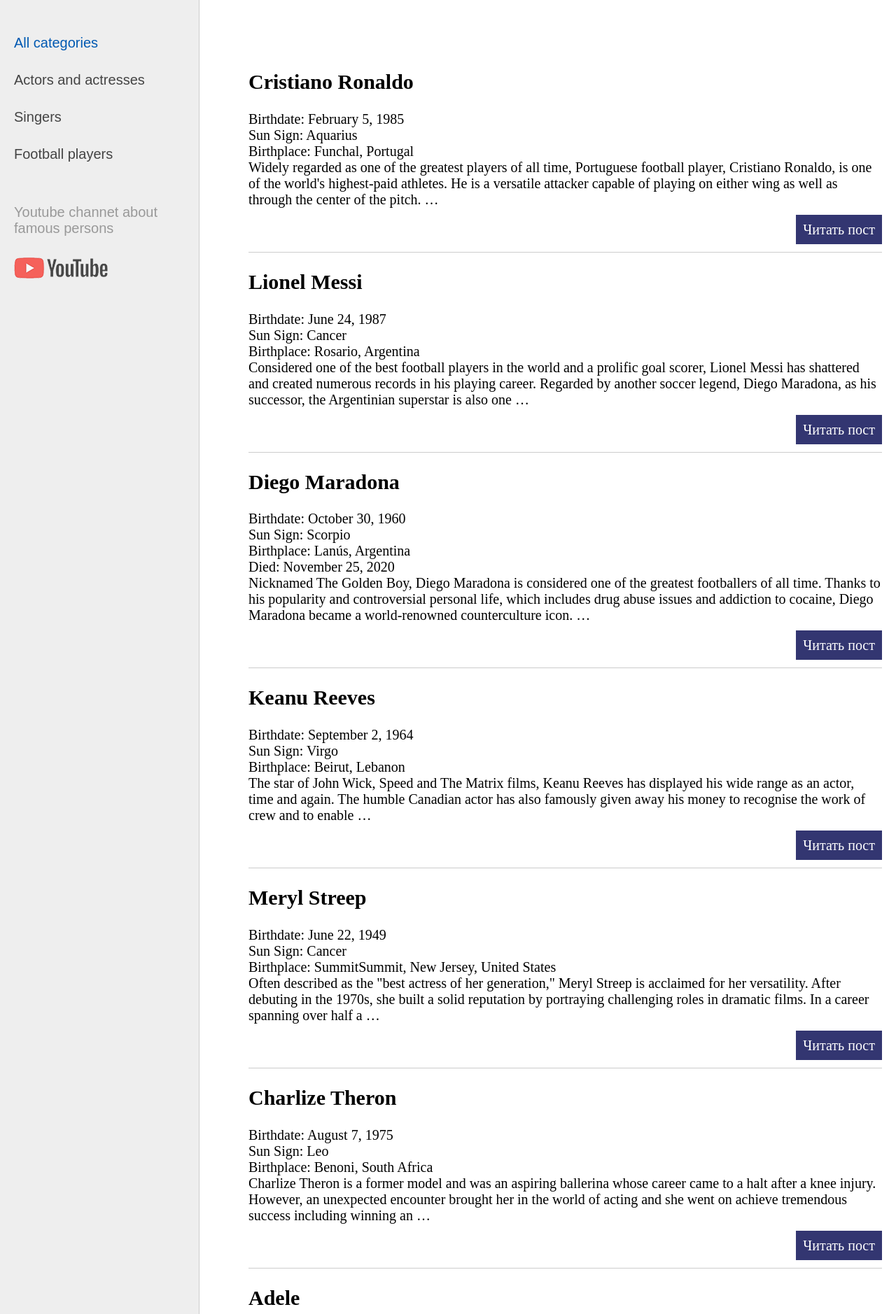
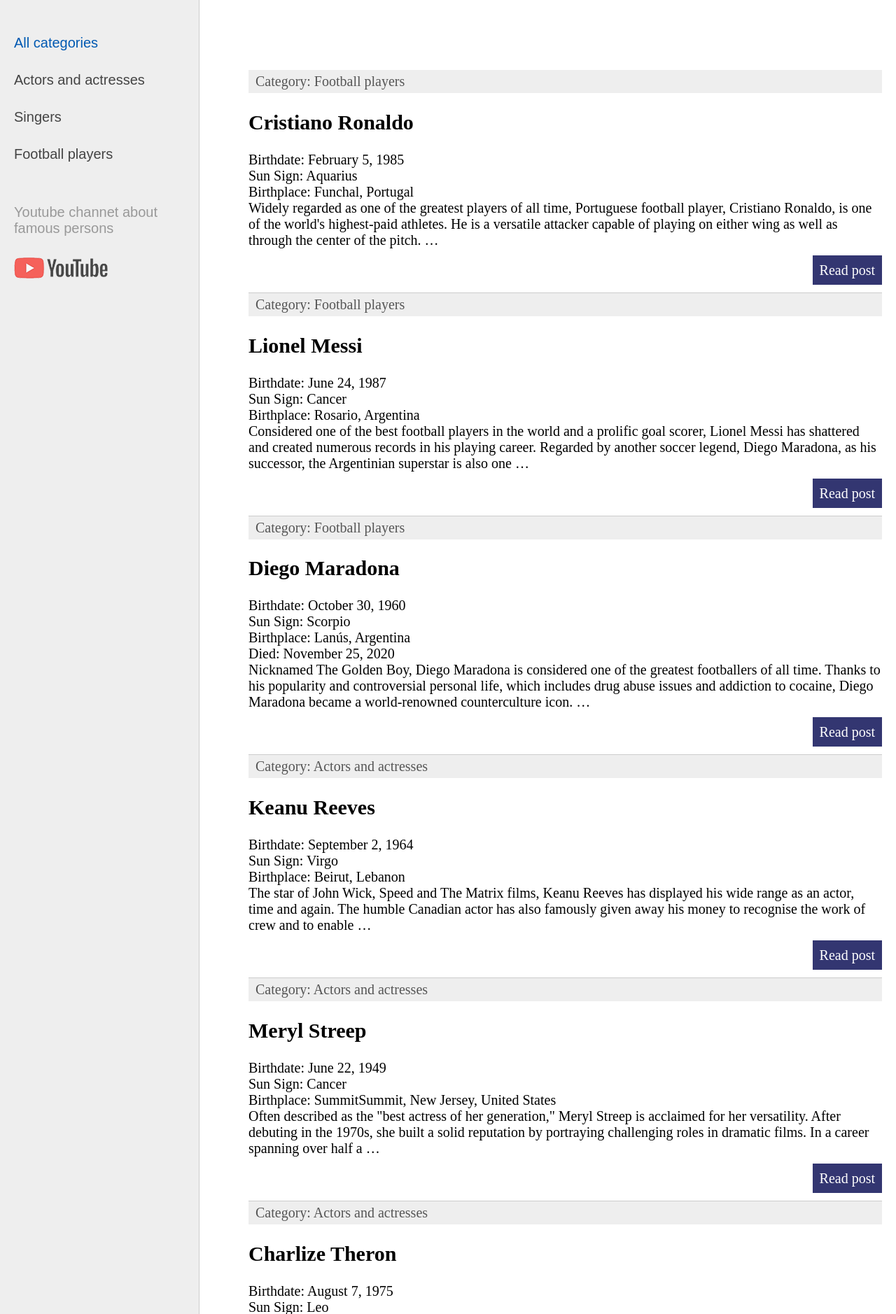
Before and after one commit to yapolukr/famous-rest-api, a Django app: page / in a window 1280 px wide. Shown: the part 60-1938 px from the top of the page at 70% size. Run offline with Django 4.2, Linux system fonts and the light colour scheme; data comes from the database, SQL or seed files in the repository.

Commit message:
added view functions show_category, show_post

```diff
--- a/famous/models.py
+++ b/famous/models.py
@@ -1,5 +1,5 @@
 from django.db import models
-
+from django.urls import reverse
 # Create your models here.
 class Famous(models.Model):
     title = models.CharField(max_length=255)
@@ -12,9 +12,14 @@ class Famous(models.Model):
     def __str__(self):
         return self.title
 
+    def get_absolute_url(self):
+        return reverse('post', kwargs={'post_id':self.pk})
 
 class Category(models.Model):
     name =  models.CharField(max_length=100, db_index=True)
 
     def __str__(self):
         return self.name
+
+    def get_absolute_url(self):
+        return reverse('category', kwargs={'cat_id':self.pk})
--- a/famous/templates/famous/base.html
+++ b/famous/templates/famous/base.html
@@ -33,10 +33,20 @@
 
 	<td valign="top" class="left-chapters">
 	<ul id="leftchapters">
+{% if cat_selected == 0 %}
 		<li class="selected">All categories</li>
-		<li><a href="#">Actors and actresses</a></li>
-		<li><a href="#">Singers</a></li>
-		<li><a href="#">Football players</a></li>
+{% else %}
+		<li><a href="{% url 'home' %}">All categories</a></li>
+{% endif %}
+
+{% for c in cats %}
+	{% if c.pk == cat_selected %}
+		 <li class ='selected'>{{c.name}}</li>
+	{% else %}
+		<li><a href="{{ c.get_absolute_url }}">{{ c.name }}</a></li>
+	{% endif %}
+{% endfor %}
+
 		<li class="share">
 		<p>Youtube channet about famous persons</p>
 		<a class="share-yt" href="https://www.youtube.com/channel/UCCrXAdjvN23Rwr2XrHRrWbw" target="_blank" rel="nofollow"></a>
--- a/famous/templates/famous/index.html
+++ b/famous/templates/famous/index.html
@@ -3,12 +3,15 @@
 {% block content %}
 <ul class="list-articles">
 	{% for p in posts %}
-			<li><h2>{{p.title}}</h2>
+			<li><div class = "article-panel">
+				<p class="first">Category: {{p.cat}}</p>
+			</div>
+			<h2>{{p.title}}</h2>
 	{% autoescape on %}
 	{{p.content|linebreaks|truncatewords:50}}
 	{% endautoescape %}
 			<div class="clear"></div>
-			<p class="link-read-post"><a href="{{ p.get_absolute_url }}">Читать пост</a></p>
+			<p class="link-read-post"><a href="{{ p.get_absolute_url }}">Read post</a></p>
 			</li>
 	{% endfor %}
 </ul>
--- a/famous/urls.py
+++ b/famous/urls.py
@@ -4,7 +4,8 @@ from .views import *
 
 urlpatterns = [
     path('', index, name='home'),
-    path('cats/<int:catid>/', categories),
+    path('category/<int:cat_id>/', show_category, name='category'),
+    path('post/<int:post_id>/', show_post, name='post'),
     path('about/', about, name ='about'),
     path('contact/', contact, name ='contact'),
 
--- a/famous/views.py
+++ b/famous/views.py
@@ -9,10 +9,14 @@ menu = [{'title': "About", 'url_name': 'about'},
 
 def index(request):
     posts = Famous.objects.all()
+    cats = Category.objects.all()
+
     context = {
         'posts': posts,
+        'cats':cats,
         'menu': menu,
-        'title': 'Main page'
+        'title': 'Main page',
+        'cat_selected': 0,
     }
 
     return render(request, 'famous/index.html', context=context)
@@ -20,8 +24,25 @@ def index(request):
 def about(request):
     return render(request, 'famous/about.html', { 'menu':menu, 'title':'Main page'})
 
-def categories(request):
-    return render(request, 'famous/categories.html')
+def show_category(request, cat_id):
+    posts = Famous.objects.filter(cat_id=cat_id)
+    cats = Category.objects.all()
+
+    if len(posts) == 0:
+        raise Http404
+
+    context = {
+        'posts': posts,
+        'cats': cats,
+        'menu': menu,
+        'title': 'Display by categories',
+        'cat_selected': cat_id,
+    }
+
+    return render(request, 'famous/index.html', context=context)
+
+def show_post(request, post_id):
+    return HttpResponse (f'{post_id}')
 
 
 def contact(request):
```
Also changed, not shown: famous/templates/famous/categories.html (deleted, +0 -10 lines).
